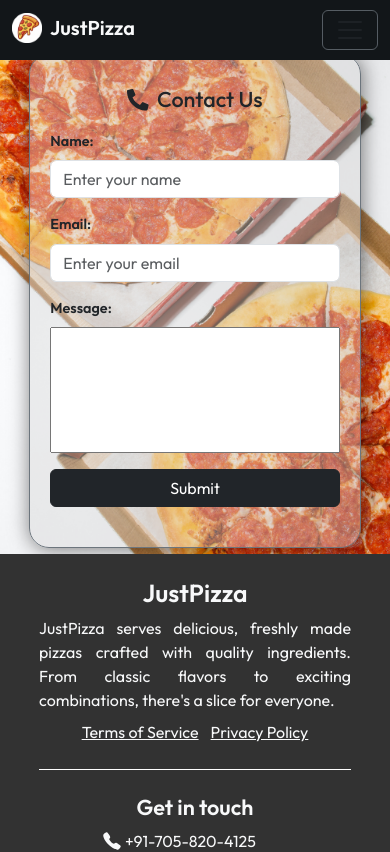
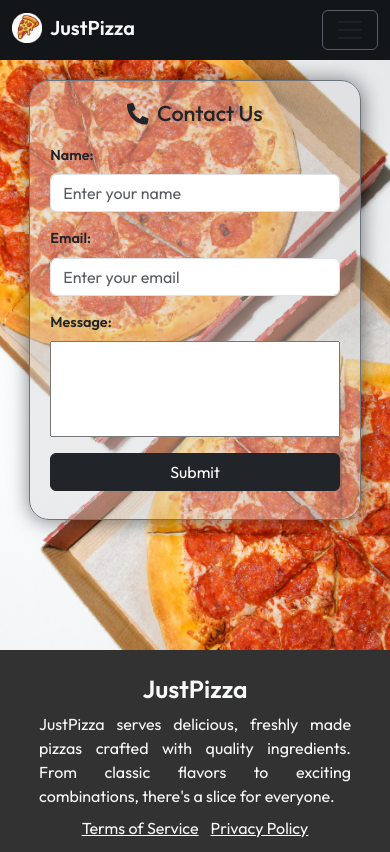
Before and after one commit to vaibhav-velhal/just-pizza-react, a React (Vite) app: page /contact in a window 390 px wide. Shown: the top 852 px of the page. Built offline with nearby package versions, Linux system fonts and the light colour scheme.

Commit message:
update contact page layout

```diff
--- a/src/pages/Contact.jsx
+++ b/src/pages/Contact.jsx
@@ -31,7 +31,7 @@ function ContactPage() {
     };
 
     return (
-        <div id="row-div" className="row w-100 m-0 mt-4">
+        <div id="row-div" className="row w-100">
             <div className="col-12 col-md-6 p-0 pizza-left-img"></div>
             <div id="form-div" className="col-12 col-md-6 p-0">
                 <form onSubmit={onSubmit} className="my-md-5">
--- a/src/styles/Contact.css
+++ b/src/styles/Contact.css
@@ -1,5 +1,6 @@
 #row-div {
     height: 100%;
+    margin-top: 30px;
 }
 
 .row .pizza-left-img {
@@ -23,19 +24,20 @@ form textarea {
     resize: none;
 }
 
-form button {
-    width: 25%;
-}
-
 @media (max-width: 767px) {
     #row-div {
         background: url("/pizzaLeft.jpg") no-repeat center center;
         background-size: cover;
+        margin: 50px 0 100px 0;
     }
 
     .row .pizza-left-img {
         background: none;
         display: none;
+    }
+
+    #form-div {
+        height: 500px;
     }
 
     form {
@@ -48,8 +50,4 @@ form button {
         padding: 20px;
         box-shadow: 1px 1px 20px 0.5px hsla(0, 0%, 0%, 0.5);
     }
-
-    form button {
-        width: 100%;
-    }
 }
```
